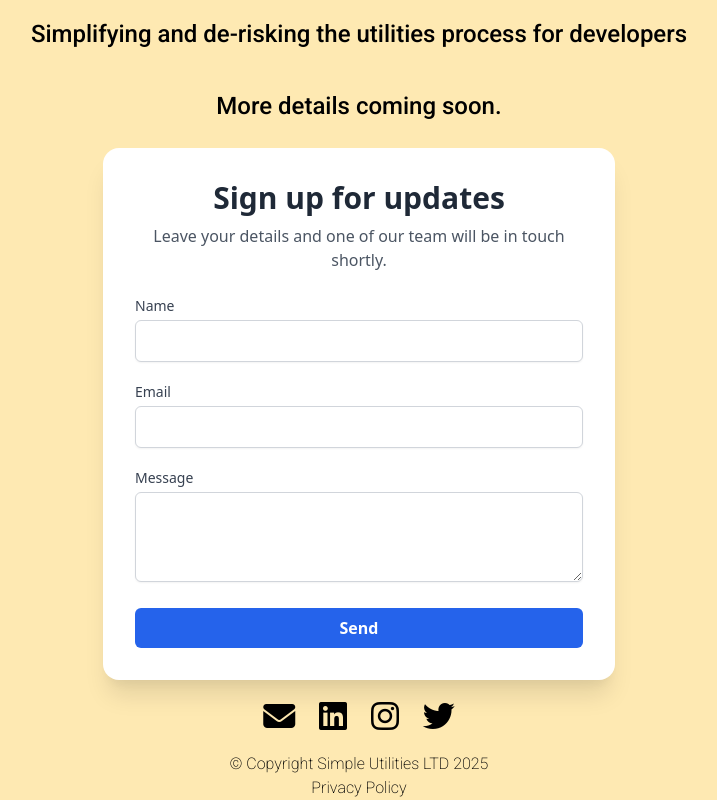
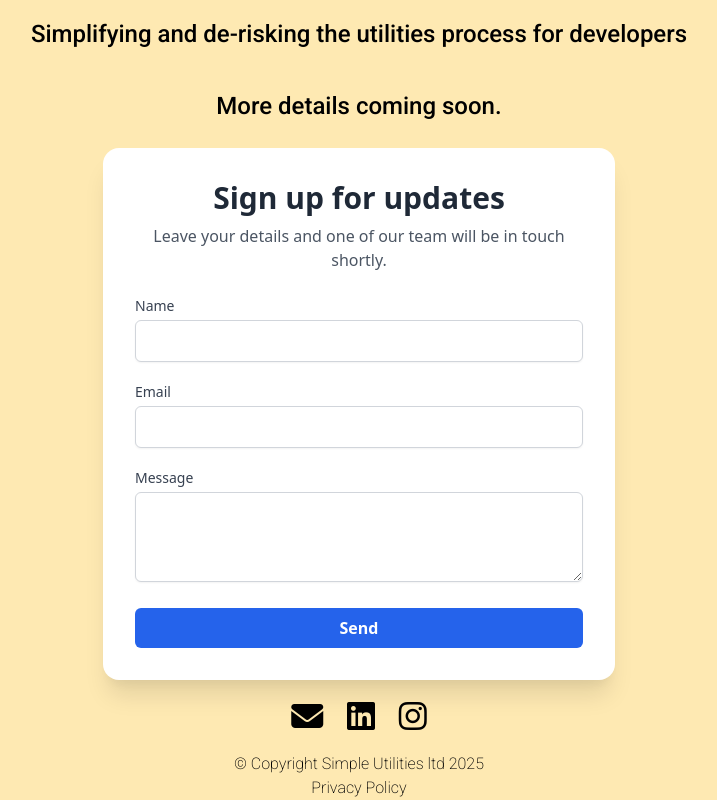
Before and after one commit to Bespoke-Reporting/simple-utilities, a plain HTML site: page index.html in a window 1280 px wide. Shown: the part 687-1487 px from the top of the page, without its empty margins (281-998 px from the left). Drawn offline with nearby package versions, Linux system fonts and the light colour scheme.

Commit message:
updating social media icons and other LC changes

```diff
--- a/index.html
+++ b/index.html
@@ -71,10 +71,10 @@
 
     <footer class="footer-text">
     <a href="mailto:info@simpleutilitiesltd.com"><i class="fa-solid fa-envelope social-icon fa-2x"></i></a>
-    <a href="https://www.linkedin.com/in/luke-caruana-8a7ba679/"><i class="fa-brands fa-linkedin social-icon fa-2x"></i></a>
+    <a href="https://www.linkedin.com/company/simple-utilities/"><i class="fa-brands fa-linkedin social-icon fa-2x"></i></a>
     <a href="https://www.instagram.com/simple_utilities_consultancy?igsh=MWVjcG41cHZ1d29kZg=="><i class="fa-brands fa-instagram social-icon fa-2x"></i></a>
-    <a href="https://twitter.com/"><i class="fa-brands fa-twitter social-icon fa-2x"></i></a>
-    <p>© Copyright Simple Utilities LTD 2025</p>
+    <!-- <a href="https://twitter.com/"><i class="fa-brands fa-twitter social-icon fa-2x"></i></a> -->
+    <p>© Copyright Simple Utilities ltd 2025</p>
     <a href="privacy.html"><p>Privacy Policy</p></a>
 
     </footer>
```
